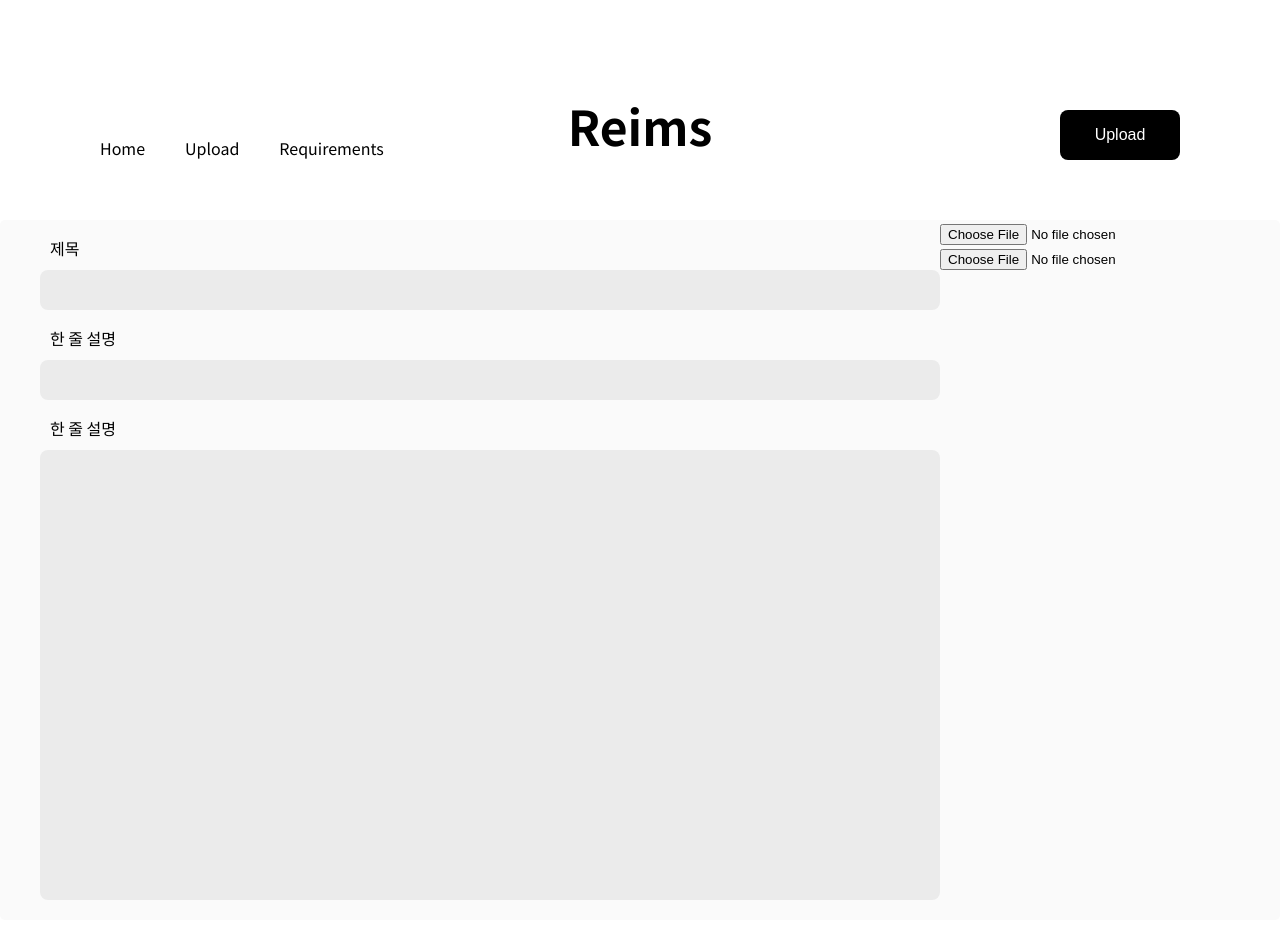
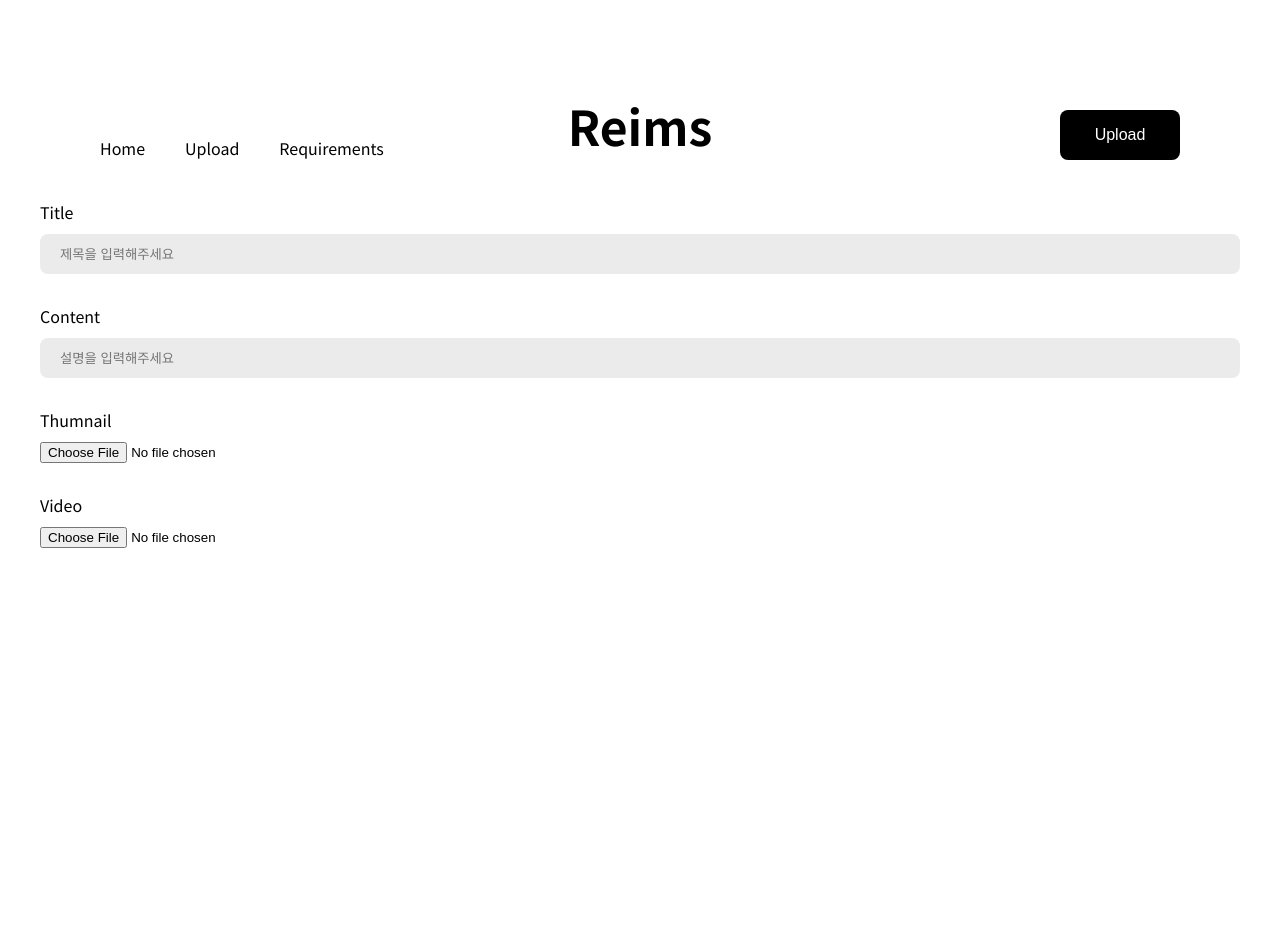
Before and after one commit to DSM-Reims/reims-frontend, a React (Create React App) app: page /1/resultupload in a window 1280 px wide. Shown: the top 938 px of the page. After the commit the page ends 800 px from the top, so only its background shows below. Built offline with nearby package versions, Linux system fonts and the light colour scheme; no server answers.

Commit message:
feat: API 연동 중간 점검

```diff
--- a/src/apiAgent/index.js
+++ b/src/apiAgent/index.js
@@ -9,7 +9,6 @@ class ApiAgent {
   static async get(url, data, code) {
     const { data: response } = await instance.get(url, {
       headers: {
-        Authorization: `${code}`,
         "X-API-Key": code,
       },
       params: {
@@ -25,6 +24,20 @@ class ApiAgent {
       },
     });
   }
+  static async delete(url, data, code) {
+    return await instance.delete(url, {
+      headers: {
+        "X-API-Key": code,
+      },
+    });
+  }
+  static async patch(url, data, code) {
+    return await instance.patch(url, data, {
+      headers: {
+        "X-API-Key": code,
+      },
+    });
+  }
 }
 
 export default ApiAgent;
--- a/src/component/Main.js
+++ b/src/component/Main.js
@@ -6,15 +6,6 @@ import Body from "./common/main";
 const Main = () => {
   return (
     <MainPage>
-      <MainHeader
-        buttons={[
-          {
-            color: "black",
-            text: "Vote",
-            onClick: () => alert(`에 투표하시겠습니까?`)
-          },
-        ]}
-      />
       <Body />
     </MainPage>
   );
--- a/src/component/common/Header/index.js
+++ b/src/component/common/Header/index.js
@@ -3,19 +3,21 @@ import { Link } from "react-router-dom";
 import styled from "styled-components";
 import { FlexRow } from "../Flex";
 import ButtonContainer from "./ButtonContainer";
+import { useCode } from "../../../hooks";
 
 const MainHeader = ({ buttons = [] }) => {
+  const code = useCode();
   return (
     <Wrapper>
       <HeaderLeft>
         <div>
-          <Link to="/">Home</Link>
+          <Link to={`/${code}/home`}>Home</Link>
         </div>
         <div>
-          <Link to="/resultupload">Upload</Link>
+          <Link to={`/${code}/resultupload`}>Upload</Link>
         </div>
         <div>
-          <Link to="/requirement">Requirements</Link>
+          <Link to={`/${code}/requirement`}>Requirements</Link>
         </div>
       </HeaderLeft>
       <Title>Reims</Title>
@@ -48,7 +50,6 @@ const Wrapper = styled.header`
   padding: 0px 100px;
   padding-bottom: 10px;
   justify-content: space-between;
-
 `;
 
 const HeaderLeft = styled.div`
--- a/src/component/common/main/ThumbnailExplanation.js
+++ b/src/component/common/main/ThumbnailExplanation.js
@@ -1,25 +1,35 @@
-import React, { useEffect, useState } from "react";
+import React from "react";
 import styled from "styled-components";
-import { tempArr } from "./tempArr";
+import { useQuery } from "react-query";
+import { getVotes } from "./apis";
+import { useCode } from "../../../hooks";
 
-const ThumbnailExplanation = ({ position }) => {
+const ThumbnailExplanation = ({ position, data }) => {
   return (
     <Wrapper num={position}>
-      {tempArr.map(
-        (club_result, index) => (
-          <ThumbnailItem
-            {...club_result}
-            key={index}
-            index={index}
-            position={position}
-          />
-        )
-      )}
+      {data?.map((item, index) => (
+        <ThumbnailItem
+          {...item}
+          key={index}
+          index={index}
+          position={position}
+        />
+      ))}
     </Wrapper>
   );
 };
 
-const ThumbnailItem = ({ thumbnail, name, simple, index, position }) => {
+const ThumbnailItem = ({
+  clubId,
+  thumbnail,
+  name,
+  description,
+  index,
+  position,
+}) => {
+  const code = useCode();
+  const { data } = useQuery(["getVotes", clubId], () => getVotes(code, clubId));
+
   return (
     <ThumbItem style={position === index ? null : { opacity: 0.7 }}>
       <ThumbImage
@@ -27,8 +37,10 @@ const ThumbnailItem = ({ thumbnail, name, simple, index, position }) => {
         style={position === index ? { width: "500px", height: "500px" } : {}}
       />
       <div>
-        <div>{name}</div>
-        <div className="description">{simple}</div>
+        <div>
+          {name} | 투표수 {data}
+        </div>
+        <div className="description">{description}</div>
       </div>
     </ThumbItem>
   );
@@ -37,11 +49,6 @@ const ThumbnailItem = ({ thumbnail, name, simple, index, position }) => {
 const imgWidth = 400; // 슬라이드 할 이미지의 가로 길이
 const slideGap = 30; // 각 슬라이드 사이의 간격
 const slideMovingUnit = imgWidth + slideGap; // 슬라이드 버튼 클릭 시 한 번에 넘어가는 길이
-
-const imgQuantity = tempArr.length - 1; // 총 이미지 수
-const slideWidth = imgWidth * imgQuantity + slideGap * (imgQuantity - 2); // 슬라이드 내부 컨텐츠의 전체 길이
-const hiddenSlideWidth = slideWidth - 3 * imgWidth - 2 * slideGap; // 화면에 들어나지 않는 슬라이드의 길이
-let slideEnd;
 
 export default ThumbnailExplanation;
 
--- /dev/null
+++ b/src/component/common/main/apis.js
@@ -0,0 +1,20 @@
+import ApiAgent from "../../../apiAgent";
+
+export const getResult = async (code) => {
+  return await ApiAgent.get("/results", {}, code);
+};
+
+export const getVotes = async (code, club_id) => {
+  console.log(club_id);
+  return await ApiAgent.get(`/results/vote/${club_id}`, {}, code);
+};
+
+export const postVotes = async (code, clubId) => {
+  return await ApiAgent.post(
+    `/results/vote`,
+    {
+      clud_id: clubId,
+    },
+    code
+  );
+};
--- /dev/null
+++ b/src/component/common/resultuploda/apis.js
@@ -0,0 +1,24 @@
+import ApiAgent from "../../../apiAgent";
+
+export const postResult = async (code, params) => {
+  const { data } = await ApiAgent.post(
+    "/results",
+    {
+      ...params,
+    },
+    code
+  );
+  return data;
+};
+
+export const postVideo = async (code, files) => {
+  const form = new FormData();
+  form.append("data", files);
+  await ApiAgent.patch("/results/video", form, code);
+};
+
+export const postPicture = async (code, files) => {
+  const form = new FormData();
+  form.append("data", files);
+  await ApiAgent.patch("/results/picture", form, code);
+};
--- a/src/component/common/resultuploda/index.js
+++ b/src/component/common/resultuploda/index.js
@@ -1,36 +1,93 @@
-import React from "react";
+import React, { useState } from "react";
+import { useMutation } from "react-query";
 import styled from "styled-components";
-import { FlexRow } from "../Flex";
+import { FlexCol, FlexRow } from "../Flex";
 import MainHeader from "../Header";
 import ButtonContainer from "../Header/ButtonContainer";
+import { postResult, postPicture, postVideo } from "./apis";
+import { useCode } from "../../../hooks";
 
 const ResultUpload = ({ buttons = [] }) => {
+  const [result, setResult] = useState({
+    title: "",
+    content: "",
+  });
+
+  const [picture, setPicture] = useState();
+  const [video, setVideo] = useState();
+
+  const code = useCode();
+  const onChangeHandler = (e) => {
+    setResult({ ...result, [e.target.name]: e.target.value });
+  };
+
+  const { mutateAsync: postResultMutate } = useMutation(() =>
+    postResult(code, result)
+  );
+  const { mutateAsync: postVideoMutate } = useMutation(() =>
+    postVideo(code, video)
+  );
+  const { mutateAsync: postPictureMutate } = useMutation(() =>
+    postPicture(code, picture)
+  );
   return (
-      <Wrapper>
-          <MainHeader
-            buttons={[{
-              color: "black",
-              text: "Upload",
-            }]}
+    <Wrapper>
+      <MainHeader
+        buttons={[
+          {
+            color: "black",
+            text: "Upload",
+            onClick: async () => {
+              await postResultMutate();
+              await postVideoMutate();
+              await postPictureMutate();
+            },
+          },
+        ]}
+      />
+
+      <FlexCol
+        style={{
+          marginTop: "30px",
+        }}
+        gap={30}
+        fullWidth
+      >
+        <ItemContainer gap={10} fullWidth>
+          <div>Title</div>
+          <ResultInformationInput
+            name="title"
+            placeholder="제목을 입력해주세요"
+            onChange={onChangeHandler}
+            value={result.title}
           />
-          <UploadWrapper>
-            <UploadContainer>
-              <div>
-                <p style={{marginLeft: '50px', marginBottom: "10px"}}>제목</p>
-                <ResultInformationInput />
-                <p style={{marginLeft: '50px', marginBottom: "10px"}}>한 줄 설명</p>
-                <ResultInformationInput />
-                <p style={{marginLeft: '50px', marginBottom: "10px"}}>한 줄 설명</p>
-                <ResultInformationInput style={{height: '450px'}}/>
-              </div>
-              <div>
-                <label for="ThumnailUpload"></label>
-                <input type='file' id='ThumnailUpload'></input>
-                <input type='file'></input>
-              </div>
-            </UploadContainer>
-          </UploadWrapper>
-      </Wrapper>
+        </ItemContainer>
+        <ItemContainer gap={10} fullWidth>
+          <div>Content</div>
+          <ResultInformationInput
+            name="content"
+            placeholder="설명을 입력해주세요"
+            onChange={onChangeHandler}
+            value={result.content}
+          />
+        </ItemContainer>
+        <ItemContainer gap={10}>
+          <div>Thumnail</div>
+          <input
+            onChange={(e) => setPicture(e.target.files[0])}
+            type="file"
+            id="ThumnailUpload"
+          ></input>
+        </ItemContainer>
+        <ItemContainer gap={10}>
+          <div>Video</div>
+          <input
+            onChange={(e) => setVideo(e.target.files[0])}
+            type="file"
+          ></input>
+        </ItemContainer>
+      </FlexCol>
+    </Wrapper>
   );
 };
 
@@ -41,12 +98,9 @@ const Wrapper = styled.div`
   height: 100%;
 `;
 
-const UploadWrapper = styled.section`
-  width: 100%;
-  height: 800px;
-  display: flex;
-  align-items: center;
-  justify-content: center;
+const ItemContainer = styled(FlexCol)`
+  box-sizing: border-box;
+  padding: 0 40px;
 `;
 
 const UploadContainer = styled.div`
@@ -59,11 +113,12 @@ const UploadContainer = styled.div`
 `;
 
 const ResultInformationInput = styled.input`
-  width: 900px;
+  width: 100%;
   height: 40px;
   border-radius: 8px;
   border: none;
   background-color: #ebebeb;
-  margin-left: 40px;
+  padding: 0 20px;
   outline: none;
+  box-sizing: border-box;
 `;
--- a/src/contexts/user/index.js
+++ b/src/contexts/user/index.js
@@ -2,7 +2,7 @@ import { createContext, useContext } from "react";
 import ApiAgent from "../../apiAgent";
 import { useQuery } from "react-query";
 
-const getUser = async (code) => await ApiAgent.get("/user", {}, code);
+const getUser = async (code) => await ApiAgent.get("/users", {}, code);
 
 const UserContext = createContext({
   name: "존재하지 않는 유저",
--- a/src/index.js
+++ b/src/index.js
@@ -6,7 +6,15 @@ import reportWebVitals from "./reportWebVitals";
 import { QueryClient, QueryClientProvider } from "react-query";
 import UserProvider from "./contexts/user";
 
-export const queryClient = new QueryClient();
+export const queryClient = new QueryClient({
+  defaultOptions: {
+    queries: {
+      refetchInterval: 0,
+      retry: 0,
+      refetchOnWindowFocus: false,
+    },
+  },
+});
 const root = ReactDOM.createRoot(document.getElementById("root"));
 root.render(
   <React.StrictMode>
```
Also changed, not shown: src/component/common/main/index.js (+39 -6 lines).
